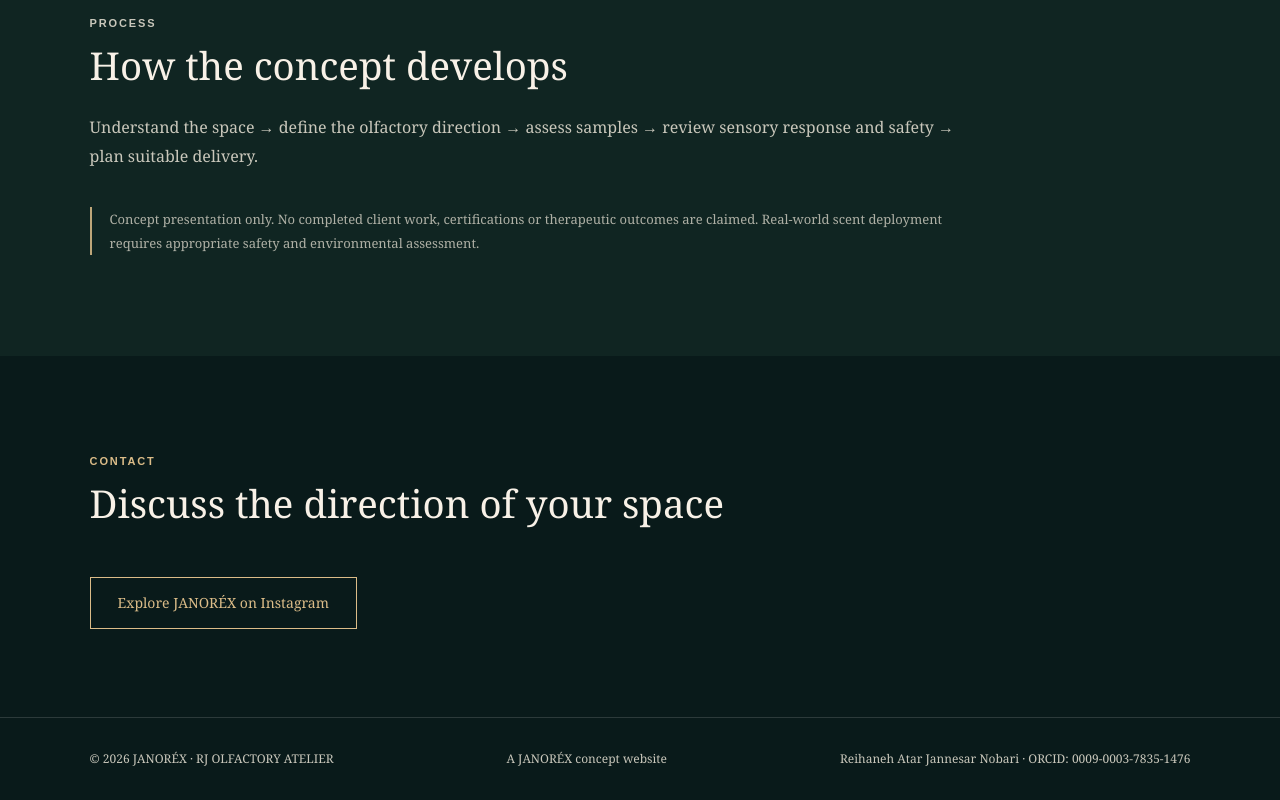
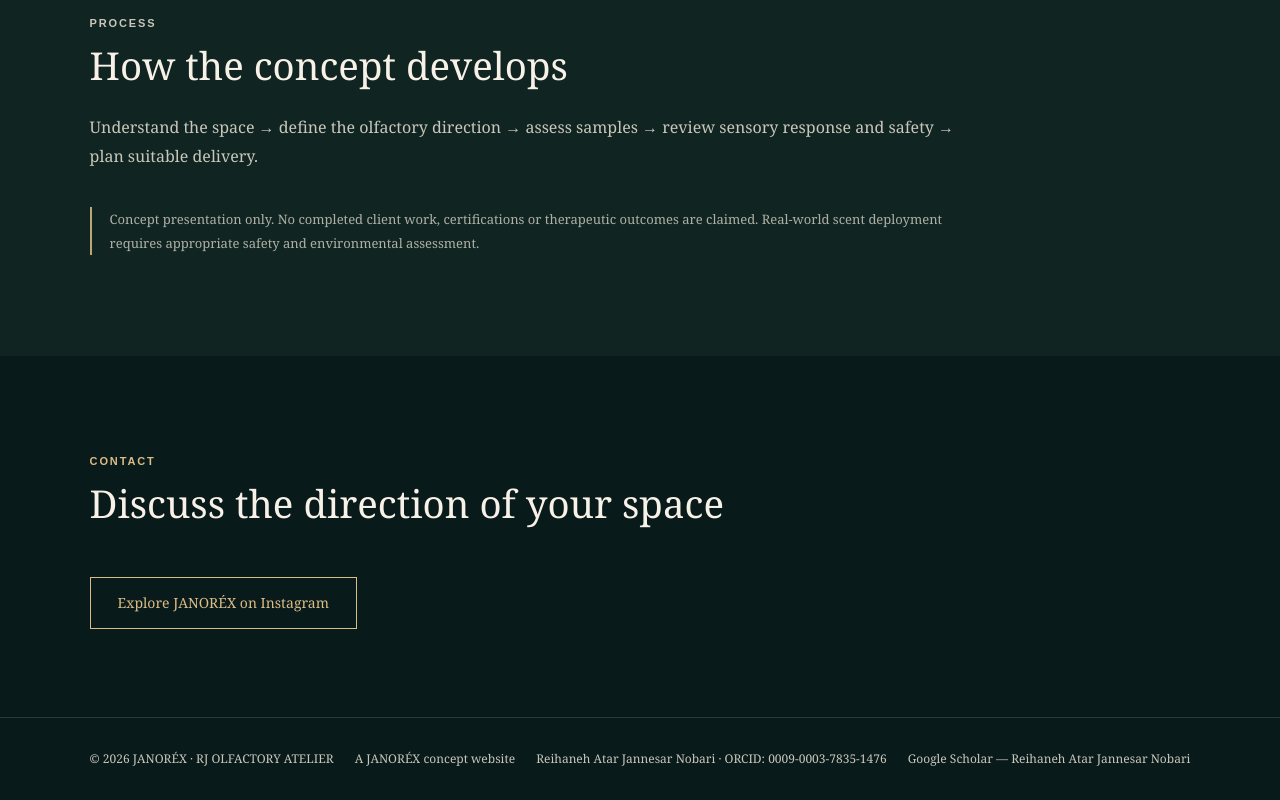
Before and after one commit to x-jannesar/JANOREX, a plain HTML site: page sites/en/index.html in a window 1280 px wide. Shown: the part 1705-2505 px from the top of the page. Drawn offline with Linux system fonts and the light colour scheme.

Commit message:
Add Reihaneh Google Scholar profile

```diff
--- a/sites/en/index.html
+++ b/sites/en/index.html
@@ -25,7 +25,7 @@ section.content{padding:88px max(7vw,24px)}.intro{background:#102522}.intro p{ma
 footer{border-top:1px solid #ffffff24;padding:30px max(7vw,24px);display:flex;justify-content:space-between;flex-wrap:wrap;gap:20px;color:var(--muted);font-size:12px}
 @media(max-width:760px){.hero{grid-template-columns:1fr;padding-block:60px;min-height:0}.art{max-width:290px;opacity:.86}.cards{grid-template-columns:1fr}section.content{padding-block:64px}header{align-items:flex-start}}
 .hero{background:radial-gradient(circle at 60% 25%,#243f61,transparent 55%),linear-gradient(130deg,#091322,#142840)}.service{background:linear-gradient(155deg,#1b3345,#101d2b)}</style>
-<meta name="google-site-verification" content="vM_7W2J-sU3Rq5W0wk0j6W85SU7spvGq8XoZDJ5NMYY"><meta name="author" content="Reihaneh Atar Jannesar Nobari"><script type="application/ld+json">{"@context":"https://schema.org","@type":"Person","name":"Reihaneh Atar Jannesar Nobari","alternateName":["ریحانه عطار جاننثار نوبری","ریحانه جان‌نثار","Reihaneh Jannesar"],"sameAs":"https://orcid.org/0009-0003-7835-1476"}</script></head>
+<meta name="google-site-verification" content="vM_7W2J-sU3Rq5W0wk0j6W85SU7spvGq8XoZDJ5NMYY"><meta name="author" content="Reihaneh Atar Jannesar Nobari"><script type="application/ld+json">{"@context":"https://schema.org","@type":"Person","name":"Reihaneh Atar Jannesar Nobari","alternateName":["ریحانه عطار جاننثار نوبری","ریحانه جان‌نثار","Reihaneh Jannesar"],"sameAs":["https://orcid.org/0009-0003-7835-1476","https://scholar.google.com/citations?user=XR0D-F0AAAAJ"]}</script></head>
 <body>
 <header><a class="brand" href="./" aria-label="JANORÉX home">JANORÉX</a><nav class="nav" aria-label="Primary navigation"><a href="#disciplines">DISCIPLINES</a><a href="#approach">PROCESS</a><a href="#contact">CONTACT</a></nav></header>
 <main>
@@ -34,5 +34,5 @@ footer{border-top:1px solid #ffffff24;padding:30px max(7vw,24px);display:flex;ju
 <section class="content" id="disciplines"><p class="overline">DISCIPLINES</p><div class="cards"><article class="service"><span class="number">01</span><h3>Signature residences</h3><p>Concepts for reception areas, lobbies and shared architectural spaces.</p></article><article class="service"><span class="number">02</span><h3>Executive environments</h3><p>A restrained sensory direction for reception and professional settings.</p></article><article class="service"><span class="number">03</span><h3>Luxury retail</h3><p>A scent identity aligned with a brand’s tone and the visitor experience.</p></article></div></section>
 <section class="content process" id="approach"><p class="overline">PROCESS</p><h2>How the concept develops</h2><p>Understand the space → define the olfactory direction → assess samples → review sensory response and safety → plan suitable delivery.</p><p class="caution">Concept presentation only. No completed client work, certifications or therapeutic outcomes are claimed. Real-world scent deployment requires appropriate safety and environmental assessment.</p></section>
 <section class="content" id="contact"><p class="overline">CONTACT</p><h2>Discuss the direction of your space</h2><a class="button" target="_blank" rel="noopener noreferrer" href="https://www.instagram.com/janorex_perfume/">Explore JANORÉX on Instagram</a></section>
-</main><footer><span>© 2026 JANORÉX · RJ OLFACTORY ATELIER</span><span>A JANORÉX concept website</span><span dir="ltr">Reihaneh Atar Jannesar Nobari · <a href="https://orcid.org/0009-0003-7835-1476" rel="me noopener noreferrer">ORCID: 0009-0003-7835-1476</a></span></footer>
+</main><footer><span>© 2026 JANORÉX · RJ OLFACTORY ATELIER</span><span>A JANORÉX concept website</span><span dir="ltr">Reihaneh Atar Jannesar Nobari · <a href="https://orcid.org/0009-0003-7835-1476" rel="me noopener noreferrer">ORCID: 0009-0003-7835-1476</a></span><span><a href="https://scholar.google.com/citations?user=XR0D-F0AAAAJ" rel="me noopener noreferrer">Google Scholar — Reihaneh Atar Jannesar Nobari</a></span></footer>
 </body></html>
```
